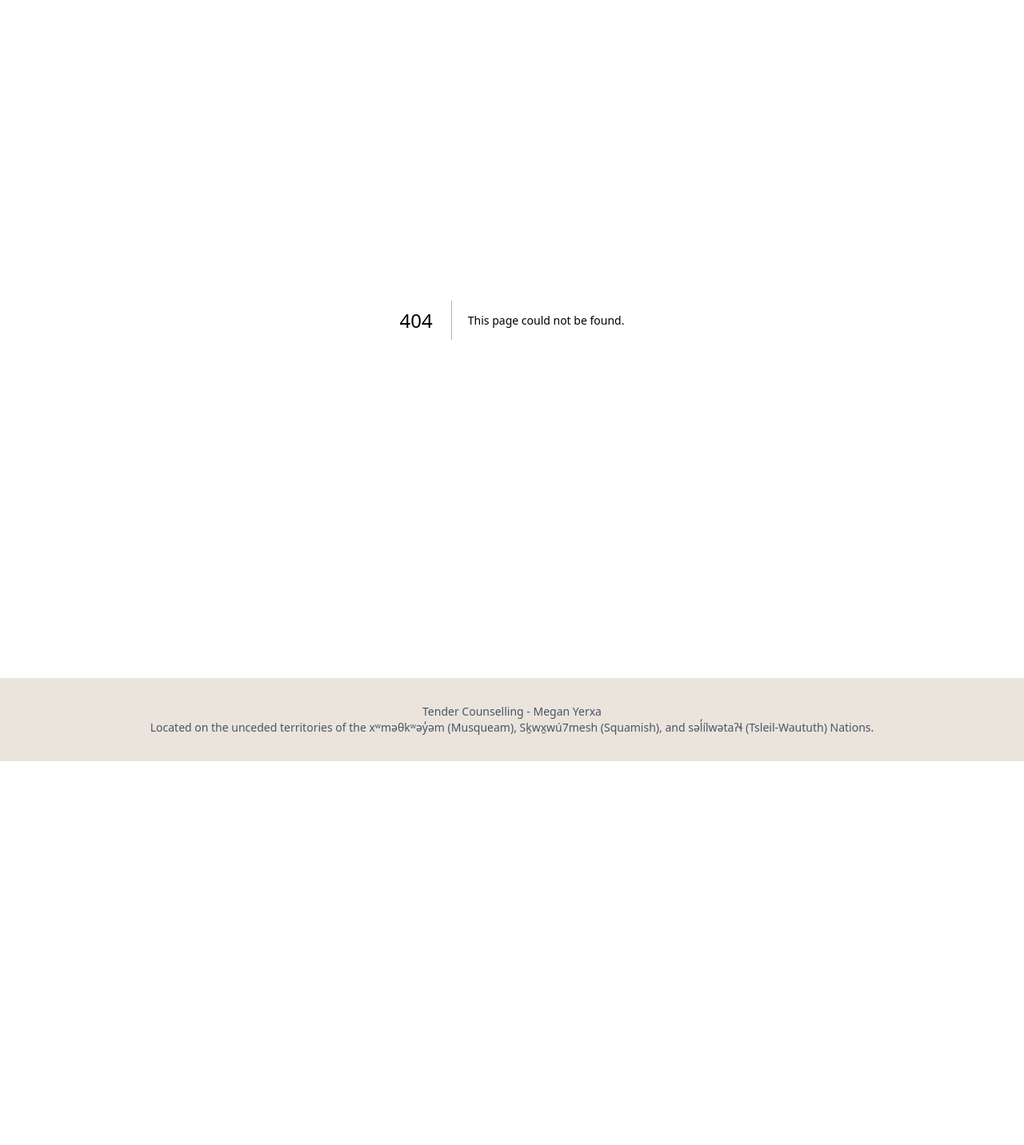
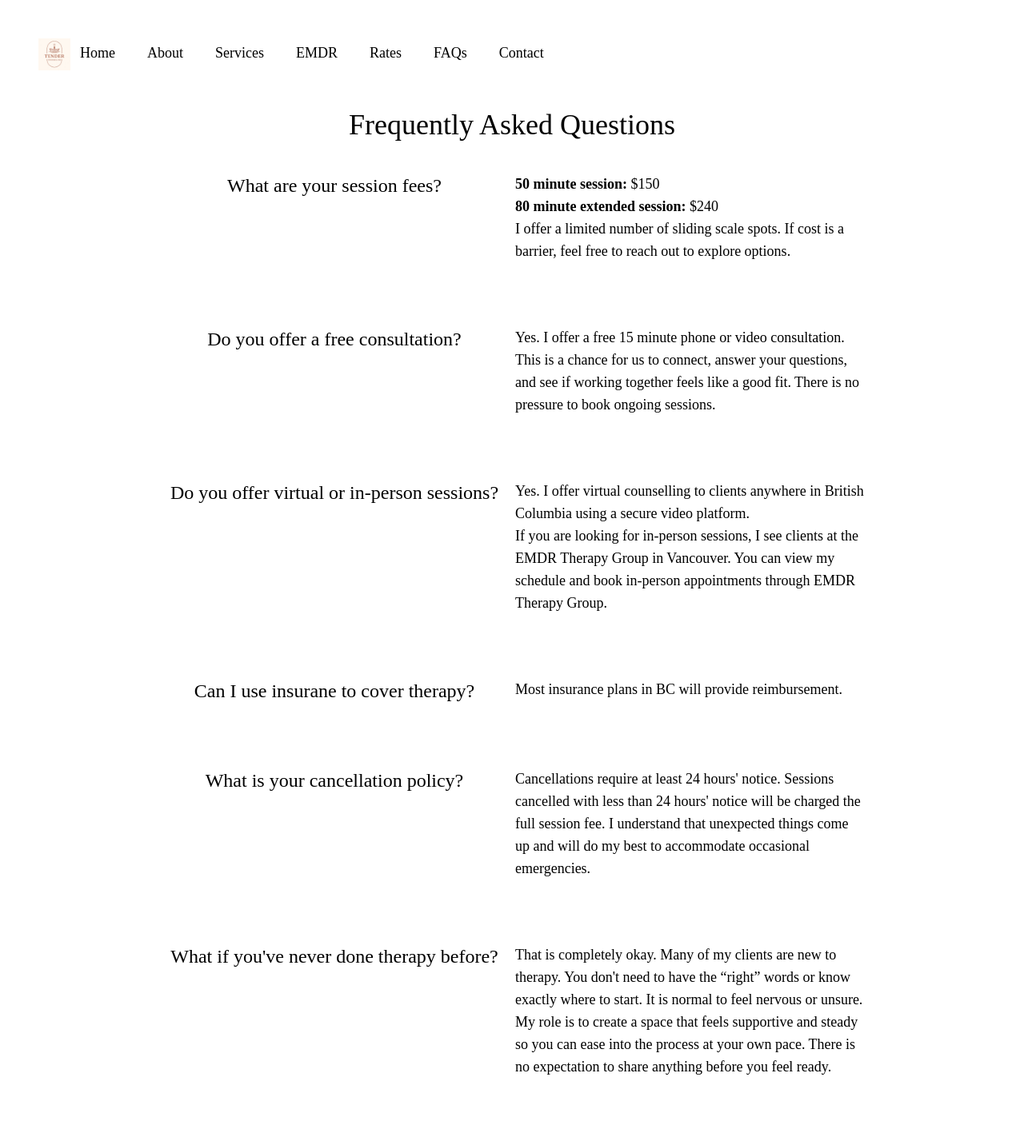
Before and after one commit to alexcoticehn/tender-ui, a Next.js app: page /faqs in a window 1280 px wide. Before the commit this address had no page. Shown: the top 1432 px of the page at 80% size. Before the commit the page ends 952 px from the top, so only its background shows below. Built offline with nearby package versions, Linux system fonts and the light colour scheme.

Commit message:
add faqs page

```diff
--- /dev/null
+++ b/src/app/faqs/page.tsx
@@ -0,0 +1,92 @@
+import Header from "@/components/header";
+
+export default function FAQs() {
+  return (
+    <div className="min-h-screen text-black font-serif">
+      <div className="mx-auto px-4 py-4 flex flex-col md:ml-auto bg-cover bg-center pointer-events-none">
+          <div className="relative flex flex-row">
+          <Header />
+          </div>
+      </div>
+      <section className="mx-50">
+          <h2 className="text-4xl mb-10 text-center">Frequently Asked Questions</h2>
+          <div className="grid md:grid-cols-2 gap-2 mb-20">
+            <div className="flex flex-col text-2xl text-center">
+              What are your session fees?
+            </div>
+            <div className="flex flex-col text-lg">
+              <p><span className="font-bold">50 minute session:</span> $150</p>
+              <p><span className="font-bold">80 minute extended session:</span> $240</p>
+              <p>I offer a limited number of sliding scale spots. If cost is a barrier, feel free to reach out to explore options.</p>
+            </div>
+          </div>
+          <div className="grid md:grid-cols-2 gap-2 mb-20">
+            <div className="flex flex-col text-2xl text-center">
+              Do you offer a free consultation?
+            </div>
+            <div className="flex flex-col text-lg">
+              Yes. I offer a free 15 minute phone or video consultation. This is a chance for us to connect, answer your questions,
+              and see if working together feels like a good fit. There is no pressure to book ongoing sessions.
+            </div>
+          </div>
+          <div className="grid md:grid-cols-2 gap-2 mb-20">
+            <div className="flex flex-col text-2xl text-center">
+              Do you offer virtual or in-person sessions?
+            </div>
+            <div className="flex flex-col text-lg">
+              <p>Yes. I offer virtual counselling to clients anywhere in British Columbia using a secure video platform.</p>
+              <p>If you are looking for in-person sessions, I see clients at the EMDR Therapy Group in Vancouver. You can view my schedule and book in-person appointments through <a href="https://emdrbc.janeapp.com/">EMDR Therapy Group</a>.</p>
+            </div>
+          </div>
+          <div className="grid md:grid-cols-2 gap-2 mb-20">
+            <div className="flex flex-col text-2xl text-center">
+              Can I use insurane to cover therapy?
+            </div>
+            <div className="flex flex-col text-lg">
+              Most insurance plans in BC will provide reimbursement.
+            </div>
+          </div>
+          <div className="grid md:grid-cols-2 gap-2 mb-20">
+            <div className="flex flex-col text-2xl text-center">
+              What is your cancellation policy?
+            </div>
+            <div className="flex flex-col text-lg">
+              Cancellations require at least 24 hours&apos; notice. Sessions cancelled with less than 24 hours&apos; notice will be charged the full session fee. I understand that unexpected things come up and will do my best to accommodate occasional emergencies.
+            </div>
+          </div>
+          <div className="grid md:grid-cols-2 gap-2 mb-20">
+            <div className="flex flex-col text-2xl text-center">
+              What if you&apos;ve never done therapy before?
+            </div>
+            <div className="flex flex-col text-lg">
+              That is completely okay. Many of my clients are new to therapy. You don&apos;t need to have the “right” words or know exactly where to start. It is normal to feel nervous or unsure. My role is to create a space that feels supportive and steady so you can ease into the process at your own pace. There is no expectation to share anything before you feel ready.
+            </div>
+          </div>
+          <div className="grid md:grid-cols-2 gap-2 mb-20">
+            <div className="flex flex-col text-2xl text-center">
+              What is the first session like?
+            </div>
+            <div className="flex flex-col text-lg">
+              The first session is a chance to get to know each other and start building a sense of safety and trust. We will talk about what is bringing you in, what you are hoping for, and any questions you have about the process. I will ask a few gentle questions to help guide us, but there is no pressure to share more than you are comfortable with. By the end of the session, we will check in together about what the next steps might look like.
+            </div>
+          </div>
+          <div className="grid md:grid-cols-2 gap-2 mb-20">
+            <div className="flex flex-col text-2xl text-center">
+              How often should I come to therapy?
+            </div>
+            <div className="flex flex-col text-lg">
+              It depends on what you are needing and what is realistic for your schedule. Many people start with weekly or biweekly sessions, and we can adjust as things unfold. You are always in charge of the pace and frequency of your care.
+            </div>
+          </div>
+          <div className="grid md:grid-cols-2 gap-2 mb-20">
+            <div className="flex flex-col text-2xl text-center">
+              Is therapy confidential?
+            </div>
+            <div className="flex flex-col text-lg">
+              Yes. Everything we talk about in session is confidential, with a few exceptions required by law. These include situations where there is a risk of serious harm to yourself or others, or where there is disclosure of abuse involving a child or vulnerable adult. If any of these situations arise, I will always aim to be open with you about what steps need to be taken and why.
+            </div>
+          </div>
+      </section>
+    </div>
+  );
+}
```
